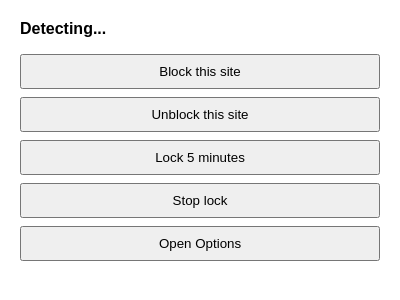
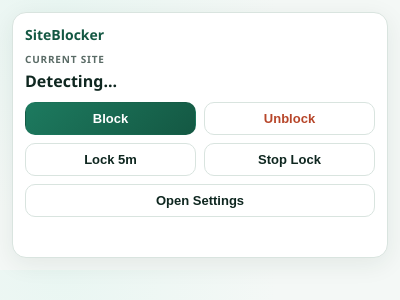
Before and after one commit to Lukaeaeap/focusSiteBlocker, a browser extension: page src/popup.html in a window 400 px wide. Drawn offline with Linux system fonts and the light colour scheme.

Commit message:
Fixed UI

```diff
--- a/src/popup.html
+++ b/src/popup.html
@@ -5,34 +5,124 @@
     <meta charset="utf-8" />
     <title>SiteBlocker</title>
     <style>
+        :root {
+            --bg: #f4f8f6;
+            --card: #ffffff;
+            --text: #0f2720;
+            --muted: #5a6b66;
+            --accent: #1d7a5f;
+            --accent-strong: #145843;
+            --danger: #b7462a;
+            --border: #d9e4df;
+        }
+
         body {
-            font-family: Arial, Helvetica, sans-serif;
-            min-width: 220px;
-            padding: 12px
+            margin: 0;
+            font-family: "Segoe UI", "Trebuchet MS", sans-serif;
+            min-width: 320px;
+            background: radial-gradient(circle at 15% 0%, #e9f6f2, var(--bg) 50%);
+            color: var(--text);
+            padding: 12px;
         }
 
         button {
             padding: 8px 10px;
-            margin-top: 8px;
-            width: 100%
+            border: 1px solid var(--border);
+            border-radius: 10px;
+            font-size: 13px;
+            font-weight: 600;
+            background: #fff;
+            color: var(--text);
+            cursor: pointer;
+        }
+
+        button:hover {
+            border-color: var(--accent);
+            transform: translateY(-1px);
+        }
+
+        .primary {
+            background: linear-gradient(135deg, var(--accent), var(--accent-strong));
+            color: #fff;
+            border-color: transparent;
+        }
+
+        .danger {
+            color: var(--danger);
+        }
+
+        .panel {
+            background: var(--card);
+            border: 1px solid var(--border);
+            border-radius: 14px;
+            padding: 12px;
+            box-shadow: 0 6px 24px rgba(20, 45, 37, 0.08);
         }
 
         .host {
             font-weight: 600;
-            margin-bottom: 8px
+            margin-top: 4px;
+            font-size: 16px;
+            overflow: hidden;
+            text-overflow: ellipsis;
+            white-space: nowrap;
+        }
+
+        .label {
+            text-transform: uppercase;
+            letter-spacing: 0.08em;
+            font-size: 10px;
+            color: var(--muted);
+            font-weight: 700;
+        }
+
+        .title {
+            margin: 0 0 8px;
+            font-size: 14px;
+            color: var(--accent-strong);
+        }
+
+        .grid {
+            margin-top: 10px;
+            display: grid;
+            grid-template-columns: 1fr 1fr;
+            gap: 8px;
+        }
+
+        .row {
+            margin-top: 8px;
+            display: grid;
+            gap: 8px;
+        }
+
+        .msg {
+            min-height: 18px;
+            margin-top: 10px;
+            font-size: 12px;
+            color: var(--accent-strong);
+            font-weight: 600;
         }
     </style>
 </head>
 
 <body>
-    <div>
+    <div class="panel">
+        <h1 class="title">SiteBlocker</h1>
+        <div class="label">Current Site</div>
         <div id="host" class="host">Detecting...</div>
-        <button id="blockBtn">Block this site</button>
-        <button id="unblockBtn">Unblock this site</button>
-        <button id="lockBtn">Lock 5 minutes</button>
-        <button id="unlockBtn">Stop lock</button>
-        <button id="optionsBtn">Open Options</button>
-        <div id="msg" style="margin-top:8px;color:green"></div>
+
+        <div class="grid">
+            <button id="blockBtn" class="primary">Block</button>
+            <button id="unblockBtn" class="danger">Unblock</button>
+            <button id="lockBtn">Lock 5m</button>
+            <button id="unlockBtn">Stop Lock</button>
+        </div>
+
+        <div class="row">
+            <button id="optionsBtn">Open Settings</button>
+        </div>
+
+        <div id="msg" class="msg"></div>
     </div>
     <script src="popup.js"></script>
 </body>
```
Also changed, not shown: src/blocked.js (+24 -1 lines), src/options.html (+114 -21 lines), src/options.js (+12 -5 lines), manifest.json.
